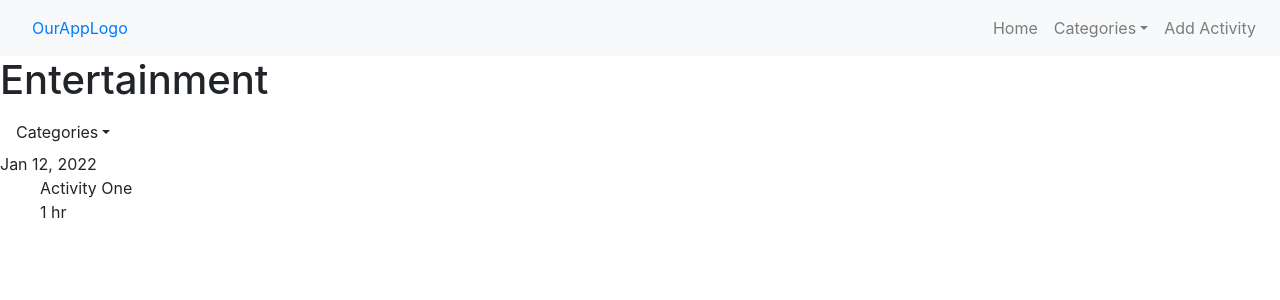
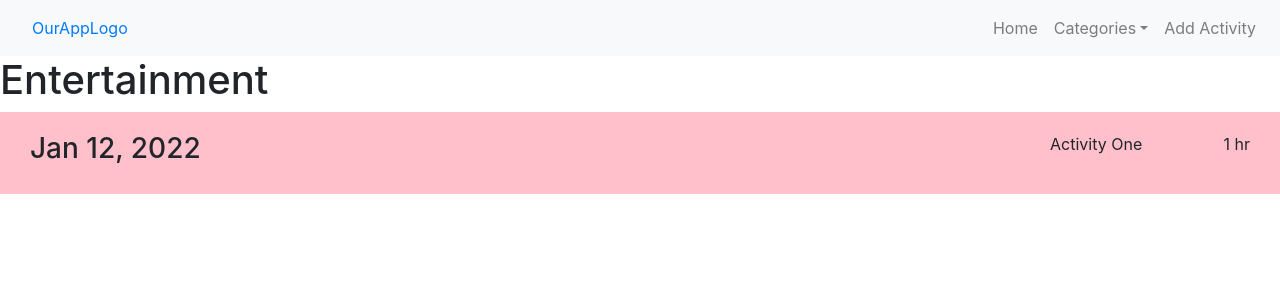
Before and after one commit to Tejada-Joyce/productivity-tracker, a React (Create React App) app: page /category/Entertainment in a window 1280 px wide. Shown: the top 300 px of the page. Built offline with nearby package versions, Linux system fonts and the light colour scheme.

Commit message:
Category Details Dummy Component added

```diff
--- a/src/components/Category/Category.js
+++ b/src/components/Category/Category.js
@@ -1,6 +1,6 @@
 import { useParams } from "react-router-dom";
 import CategoryDropDown from "./CatergoryDropDown"
-import FilteredCategory from "./FilteredCategory";
+import CategoryCard from "./CategoryCard";
 
 const Category = ({ match, location }) => {
     const { category_type } = useParams();
@@ -8,8 +8,7 @@ const Category = ({ match, location }) => {
     return (
         <>
         <h1>{category_type}</h1>
-        <CategoryDropDown />
-        <FilteredCategory />
+        <CategoryCard />
         </>
     );
 }
--- /dev/null
+++ b/src/components/Category/CategoryCard.js
@@ -0,0 +1,13 @@
+import Categorylist from "./CategoryList"
+import styles from "./CategoryCard.module.css"
+
+const CategoryCard = (props) => {
+    return (
+        <div className={styles.categoryCard}>
+            <h3>Jan 12, 2022</h3>
+            <Categorylist />
+        </div>
+    );
+}
+
+export default CategoryCard;
--- /dev/null
+++ b/src/components/Category/CategoryCard.module.css
@@ -0,0 +1,9 @@
+.categoryCard {
+    background-color: pink;
+    display: flex;
+    justify-content: space-between;
+}
+
+.categoryCard {
+    padding: 20px 30px 20px 30px;
+}
--- a/src/components/Category/CategoryDetail.js
+++ b/src/components/Category/CategoryDetail.js
@@ -1,6 +1,8 @@
+import styles from "./CategoryDetail.module.css"
+
 const CategoryDetail = (props) => {
     return (
-        <div>
+        <div className={styles.categoryDetail}>
             <div>
                 <span>Activity One</span>
             </div>
--- /dev/null
+++ b/src/components/Category/CategoryDetail.module.css
@@ -0,0 +1,5 @@
+.categoryDetail {
+    width: 200px;
+    display: flex;
+    justify-content: space-between;
+}
--- /dev/null
+++ b/src/components/Category/CategoryList.js
@@ -0,0 +1,12 @@
+import CategoryDetail from "./CategoryDetail";
+import styles from "./CategoryList.module.css"
+
+const CategoryCard = (props) => {
+    return (
+        <div className={styles.categoryList}>
+            <CategoryDetail />
+        </div>
+    );
+}
+
+export default CategoryCard;
--- /dev/null
+++ b/src/components/Category/CategoryList.module.css
@@ -0,0 +1,2 @@
+.categoryList {
+}
--- a/src/components/Category/FilteredCategory.js
+++ /dev/null
@@ -1,16 +0,0 @@
-import CategoryDetail from "./CategoryDetail";
-
-const FilteredCategory = (props) => {
-    return (
-        <div>
-            <div>
-                <span>Jan 12, 2022</span>
-            </div>
-            <ul>
-                <CategoryDetail />
-            </ul>
-        </div>
-    );
-}
-
-export default FilteredCategory;
```
